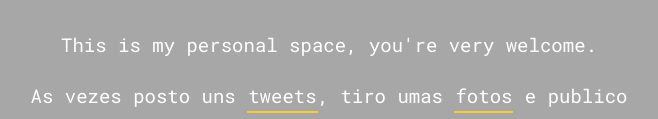
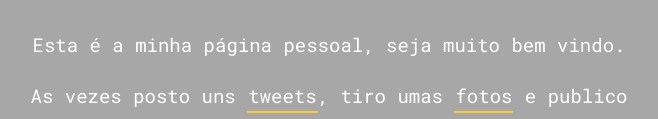
Before and after one commit to rvmatos/pt-br, a plain HTML site: page index.html in a window 1280 px wide. Shown: the part 458-577 px from the top of the page, without its empty margins (311-969 px from the left). Drawn offline with Linux system fonts and the light colour scheme; no server answers.

Commit message:
Update index.html

```diff
--- a/index.html
+++ b/index.html
@@ -71,7 +71,7 @@
 
 
             <!-- DESCRIPTION -->
-            <p>This is my personal space, you're very welcome.</p>
+            <p>Esta é a minha página pessoal, seja muito bem vindo.</p>
 
             <p>
               As vezes posto uns <a class="link-2 yellow" href="https://twitter.com/rvmatos" target="_blank">tweets</a>, tiro umas
```
